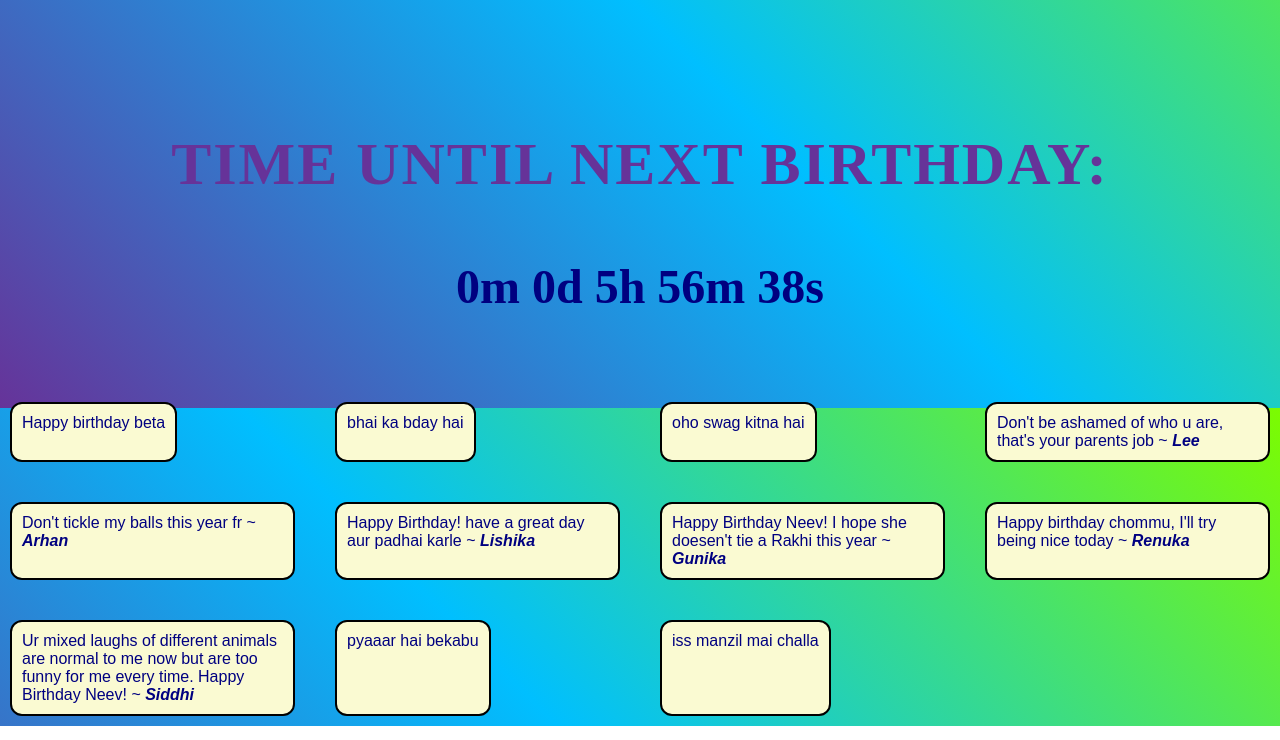
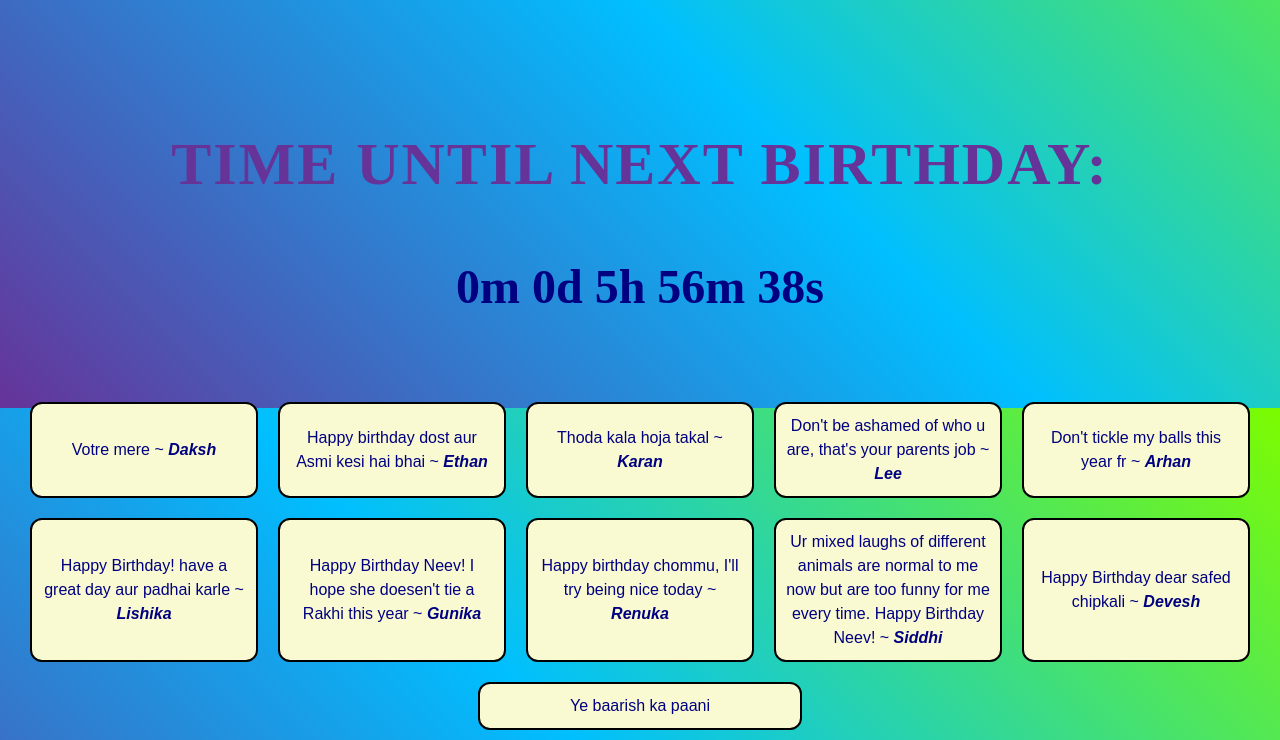
Before and after one commit to TechGenius-Karan/Neev-Bday-Website, a plain HTML site: page index.html in a window 1280 px wide. Shown: the part 1192-1932 px from the top of the page. Drawn offline with nearby package versions, Linux system fonts and the light colour scheme.

Commit message:
updating again

```diff
--- a/index.html
+++ b/index.html
@@ -21,6 +21,7 @@
     </div>
 </div>
 
+
 <div class="section2">
 
     <div class="neev-photo1"> <img src="./images/image-neev.jpg"/> </div>
@@ -37,13 +38,13 @@
 <div class="section3">
 
     <div class="message-box">
-        <div class="message1"> Happy birthday beta</div>
+        <div class="message"> Votre mere ~ <b><i>Daksh</i></b></div>
     </div>
     <div class="message-box">
-        <div class="message"> bhai ka bday hai</div>
+        <div class="message"> Happy birthday dost aur Asmi kesi hai bhai ~ <b><i>Ethan</i></b></div>
     </div>
     <div class="message-box">
-        <div class="message"> oho swag kitna hai </div>
+        <div class="message"> Thoda kala hoja takal ~ <b><i>Karan</i></b> </div>
     </div>
     <div class="message-box">
         <div class="message"> Don't be ashamed of who u are, that's your parents job ~ <b><i>Lee</i></b></div>
@@ -64,14 +65,28 @@
         <div class="message"> Ur mixed laughs of different animals are normal to me now but are too funny for me every time. Happy Birthday Neev! ~ <b><i>Siddhi</i></b></div>
     </div>
     <div class="message-box">
-        <div class="message"> pyaaar hai bekabu</div>
+        <div class="message"> Happy Birthday dear safed chipkali ~ <b><i>Devesh</i></b></div>
     </div>
     <div class="message-box">
-        <div class="message"> iss manzil mai challa</div>
+        <div class="message"> Ye baarish ka paani</div>
     </div>
 
 </div>
 
+<!-- <div class="section1">
+    <h1 class="animate__animated animate__zoomInDown animate__slow"> Mini Tennis Game </h1>
+    <div id="game-container">
+        <button id="play-button">Play Game</button>
+        <button id="playAgainButton">Play Again</button>
+        <div id="game">
+            <div id="player"></div>
+            <div id="computer"></div>
+            <div id="ball"></div>
+            <div id="score">Player: 0 - Computer: 0</div>
+        </div>
+    </div>
+</div> -->
+
     <script src="script.js"></script>
 </body>
 </html>
--- a/script.js
+++ b/script.js
@@ -1,3 +1,4 @@
+document.addEventListener("DOMContentLoaded", function() {
 // Variables
 const playButton = document.getElementById("play-button");
 const playAgainButton = document.getElementById("playAgainButton");
@@ -21,6 +22,7 @@ let computerScore = 0;
 
 let gameInterval;
 
+document.addEventListener("mousemove", movePlayerPaddle);
 // Start the game
 playButton.addEventListener("click", startGame);
 
@@ -246,3 +248,5 @@ var x = setInterval(function() {
   }
 
 }, 1000);
+
+});
--- a/styles.css
+++ b/styles.css
@@ -166,9 +166,10 @@ button {
 
 
 .section3 {
-  display: grid;
-  grid-template-columns: repeat(4, minmax(200px, 1fr)); /* Adjust the min and max width as needed */
-  gap: 20px; /* Adjust the gap between boxes */
+  display: flex;
+  flex-wrap: wrap;
+  justify-content: center;
+  margin: 20px;
 }
 
 .message-box {
@@ -176,22 +177,26 @@ button {
   padding: 10px;
   border: 2px solid black;
   border-radius: 12px;
-  width: fit-content;
   max-width: 300px; /* Adjust the maximum width as needed */
   background-color: lightgoldenrodyellow; /* Customize the background color */
   color: navy; /* Customize the text color */
   font-family: Arial, sans-serif; /* Customize the font family */
   font-size: 16px; /* Customize the font size */
   transition: transform 0.5s;
+  text-align: center;
+  line-height: 1.5; /* Adjust line height for better text spacing */
+  flex: 1; /* Distribute available space evenly in the row */
+  min-width: 200px; /* Set a minimum width to prevent very narrow boxes */
+  display: flex;
+  flex-direction: column;
+  justify-content: center;
+  align-items: center;
 }
 
 .message-box:hover {
   transform: scale(1.05);
-}
-
-.message {
-  /* Additional styling for messages */
-  /* You can customize the styling for each message here */
+  font-weight: 500;
+  font-size: 17px;
 }
 
 .countdown {
```
